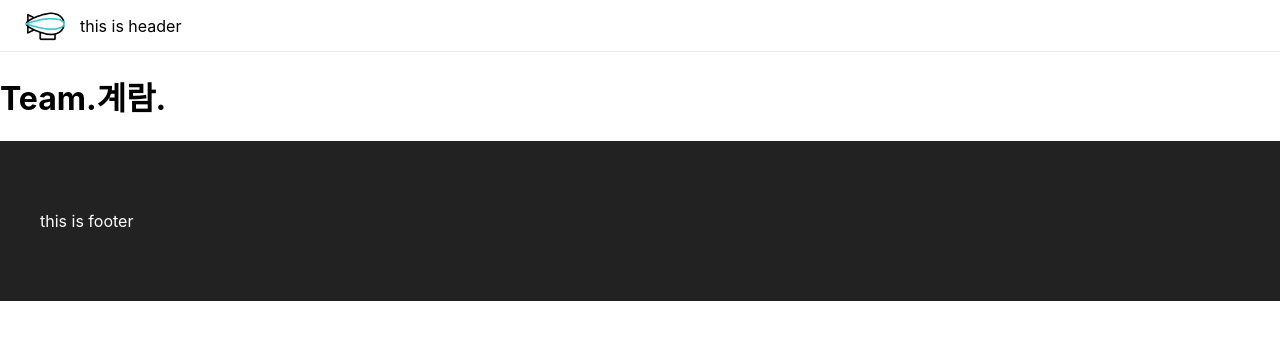
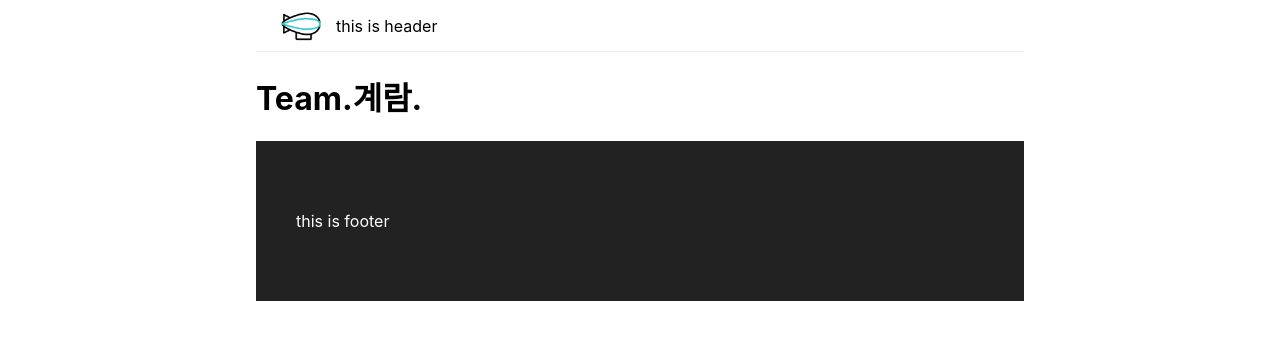
Before and after one commit to haram8009/WebProject, a React (Create React App) app: page / in a window 1280 px wide. Shown: the top 340 px of the page. Built offline with nearby package versions, Linux system fonts and the light colour scheme.

Commit message:
body max-width 지정

```diff
--- a/src/index.css
+++ b/src/index.css
@@ -1,13 +1,14 @@
 body {
-  margin: 0;
-  font-family: -apple-system, BlinkMacSystemFont, 'Segoe UI', 'Roboto', 'Oxygen',
-    'Ubuntu', 'Cantarell', 'Fira Sans', 'Droid Sans', 'Helvetica Neue',
+  max-width: 768px;
+  margin: 0 auto;
+  font-family: -apple-system, BlinkMacSystemFont, "Segoe UI", "Roboto", "Oxygen",
+    "Ubuntu", "Cantarell", "Fira Sans", "Droid Sans", "Helvetica Neue",
     sans-serif;
   -webkit-font-smoothing: antialiased;
   -moz-osx-font-smoothing: grayscale;
 }
 
 code {
-  font-family: source-code-pro, Menlo, Monaco, Consolas, 'Courier New',
+  font-family: source-code-pro, Menlo, Monaco, Consolas, "Courier New",
     monospace;
 }
```
